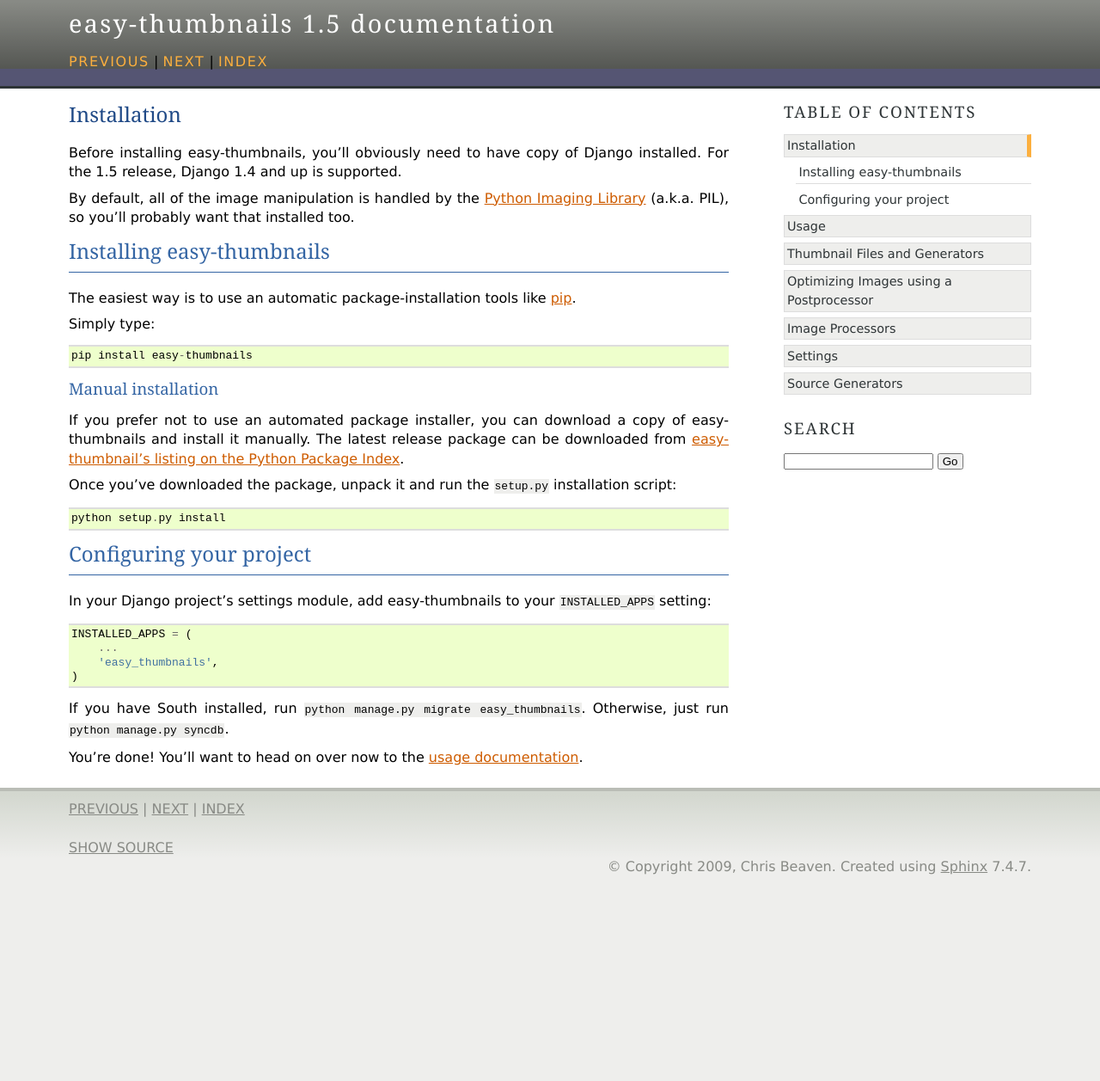
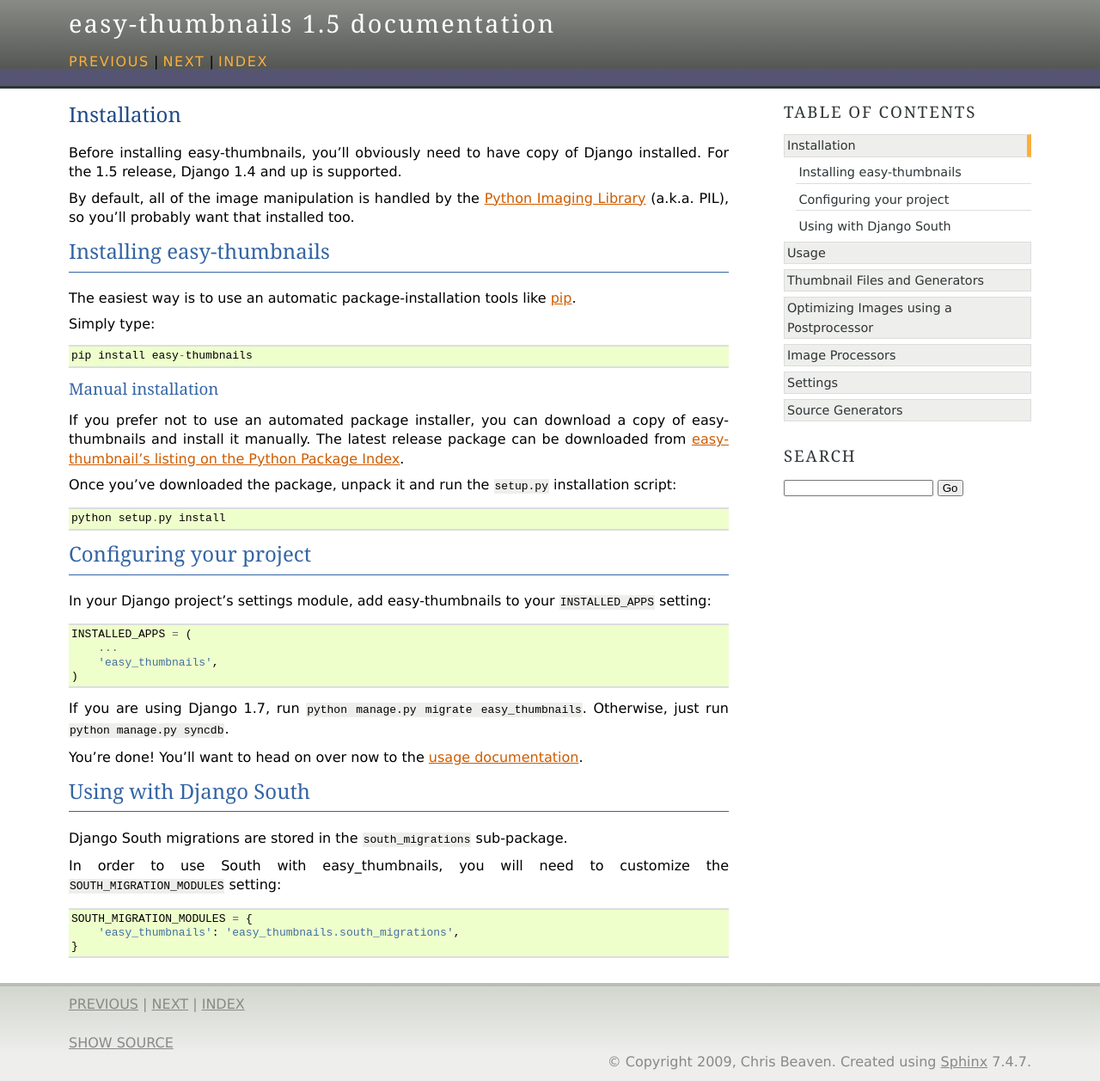
Before and after one commit to SmileyChris/easy-thumbnails, a Sphinx documentation site: the page built from docs/install.rst, in a window 1280 px wide. Shown: the whole page at 86% size. Built offline with Sphinx 7.4.7, drawn with Linux system fonts in a browser that asks for light colours; before the commit the page ends 1030 px from its top, so only the background shows below that.

Commit message:
Note Django South/1.7 support in documentation

```diff
--- a/docs/install.rst
+++ b/docs/install.rst
@@ -50,8 +50,23 @@
         'easy_thumbnails',
     )
 
-If you have South installed, run ``python manage.py migrate easy_thumbnails``.
+If you are using Django 1.7, run ``python manage.py migrate easy_thumbnails``.
 Otherwise, just run ``python manage.py syncdb``.
 
 You're done! You'll want to head on over now to the
 :doc:`usage documentation <usage>`.
+
+
+Using with Django South
+=======================
+
+Django South migrations are stored in the ``south_migrations`` sub-package.
+
+In order to use South with easy_thumbnails, you will need to customize the
+``SOUTH_MIGRATION_MODULES`` setting:
+
+.. code-block:: python
+
+    SOUTH_MIGRATION_MODULES = {
+        'easy_thumbnails': 'easy_thumbnails.south_migrations',
+    }
```
